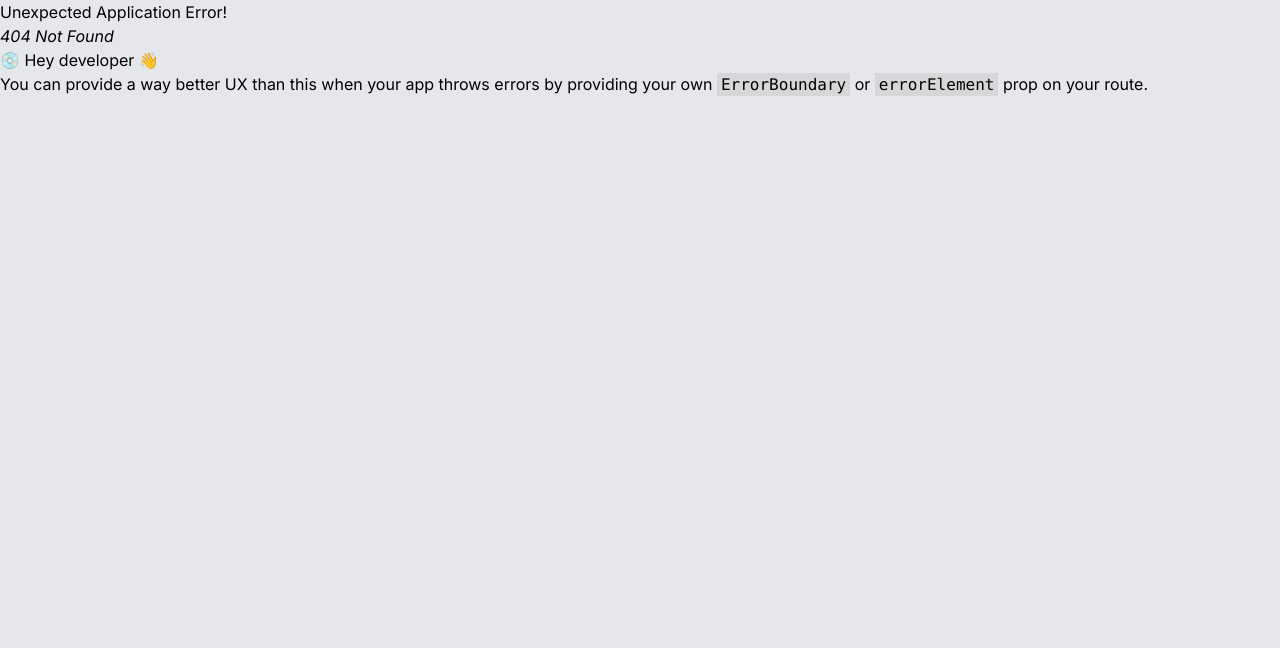
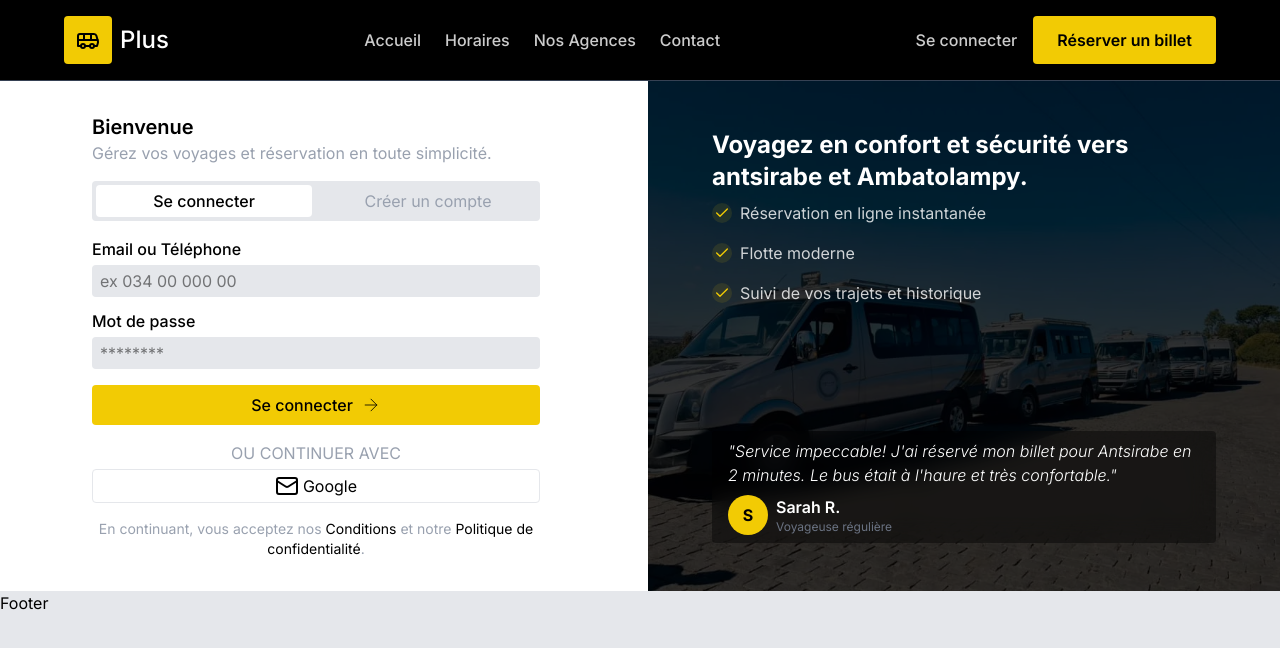
Before and after one commit to falinantenaina/cotram, a React (Vite) app in the folder frontend/: page /auth in a window 1280 px wide. Before the commit this address had no page. Shown: the top 648 px of the page. Built offline with nearby package versions, Linux system fonts and the light colour scheme.

Commit message:
Add auth page

```diff
--- a/frontend/src/components/Navbar.tsx
+++ b/frontend/src/components/Navbar.tsx
@@ -63,7 +63,7 @@ export const Navbar = () => {
         <ul className="flex items-center space-x-4 lg:space-x-6 max-md:hidden">
           {menus.map((menu, index) => (
             <li key={index}>
-              <Link to={menu.to} className="font-medium">
+              <Link to={menu.to} className="font-medium hover:text-white">
                 {menu.title}
               </Link>
             </li>
@@ -86,10 +86,13 @@ export const Navbar = () => {
           </div>
         ) : (
           <div className="space-x-4 max-md:hidden">
-            <Link to="/login" className="font-medium ">
+            <Link to="/auth" className="font-medium ">
               Se connecter
             </Link>
-            <button className="bg-primary text-black font-semibold px-6 py-3 rounded">
+            <button
+              className="bg-primary text-black font-semibold px-6 py-3 rounded cursor-pointer"
+              onClick={() => navigate("/reservation")}
+            >
               Réserver un billet
             </button>
           </div>
@@ -122,7 +125,11 @@ export const Navbar = () => {
               </div>
             ) : (
               <div>
-                <Link to="/login" className="flex items-center space-x-4">
+                <Link
+                  to="/auth"
+                  className="flex items-center space-x-4"
+                  onClick={() => setIsOpen(false)}
+                >
                   <LogIn color="#f2cb04" />
                   <span>Se connecter</span>
                 </Link>
--- a/frontend/src/components/layout/MainLayout.tsx
+++ b/frontend/src/components/layout/MainLayout.tsx
@@ -3,13 +3,13 @@ import { Navbar } from "../Navbar";
 
 const MainLayout = () => {
   return (
-    <>
+    <div className="max-w-480 mx-auto">
       <Navbar />
       <main>
         <Outlet />
       </main>
       <footer>Footer</footer>
-    </>
+    </div>
   );
 };
 
--- /dev/null
+++ b/frontend/src/components/ui/Container.tsx
@@ -0,0 +1,13 @@
+export const Container = ({
+  className,
+  children,
+}: {
+  className?: string;
+  children: React.ReactNode;
+}) => {
+  return (
+    <div className={`px-4 md:px-8 lg:px-16 ${className && className}`}>
+      {children}
+    </div>
+  );
+};
--- /dev/null
+++ b/frontend/src/pages/Auth.tsx
@@ -0,0 +1,197 @@
+import { ArrowRight, Check, Mail } from "lucide-react";
+import { useEffect, useState, type FormEvent } from "react";
+import { Link, useNavigate } from "react-router-dom";
+import cars from "../assets/car.webp";
+import { Container } from "../components/ui/Container";
+
+const Auth = () => {
+  const user = null;
+  const [tab, setTab] = useState<"login" | "register">("login");
+
+  const navigate = useNavigate();
+
+  const handleSubmit = (e: FormEvent<HTMLFormElement>) => {
+    e.preventDefault();
+    const formData = new FormData(e.currentTarget);
+    const identifier = formData.get("identifier") as string;
+    const password = formData.get("password") as string;
+    const confirmPassword = formData.get("confirmPassword");
+
+    console.log(identifier, password, confirmPassword);
+    e.currentTarget.reset();
+  };
+
+  useEffect(() => {
+    if (user) navigate("/");
+  }, []);
+  return (
+    <div className="bg-white">
+      <div className="grid grid-cols-1 md:grid-cols-2 md:gap-x-4">
+        <Container>
+          <div className="space-y-4 max-w-xs md:max-w-md mx-auto py-4 md:py-8">
+            <div>
+              <h2 className="text-xl font-semibold">Bienvenue</h2>
+              <p className="text-gray-400">
+                Gérez vos voyages et réservation en toute simplicité.
+              </p>
+            </div>
+            {/* Tab button */}
+            <div className="w-full flex items-center justify-center gap-x-2 bg-gray-200 text-gray-400 p-1 rounded">
+              <button
+                onClick={() => setTab("login")}
+                className={`w-full py-1 rounded cursor-pointer ${
+                  tab === "login" && "bg-white font-medium text-black"
+                }`}
+              >
+                Se connecter
+              </button>
+              <button
+                onClick={() => setTab("register")}
+                className={`w-full py-1 rounded cursor-pointer ${
+                  tab === "register" && "bg-white font-medium text-black"
+                }`}
+              >
+                Créer un compte
+              </button>
+            </div>
+            {/* Form */}
+            <form onSubmit={handleSubmit} className="space-y-3">
+              <div className="flex flex-col gap-y-1">
+                <label className="font-medium" htmlFor="identifier">
+                  Email ou Téléphone
+                </label>
+                <input
+                  className="bg-gray-200 rounded py-1 px-2 focus:outline-1 focus:outline-primary/50 focus:ring-1 focus:ring-primary/50"
+                  type="text"
+                  name="identifier"
+                  id="identifier"
+                  placeholder="ex 034 00 000 00"
+                  required
+                />
+              </div>
+              <div className="flex flex-col gap-y-1">
+                <label className="font-medium" htmlFor="password">
+                  Mot de passe
+                </label>
+                <input
+                  className="bg-gray-200 rounded py-1 px-2 focus:outline-1 focus:outline-primary/50 focus:ring-1 focus:ring-primary/50"
+                  type="password"
+                  name="password"
+                  id="password"
+                  placeholder="********"
+                  required
+                />
+              </div>
+              {tab === "register" && (
+                <div className="flex flex-col gap-y-1">
+                  <label className="font-medium" htmlFor="confirmPassword">
+                    Confirmer le mot de passe
+                  </label>
+                  <input
+                    className="bg-gray-200 rounded py-1 px-2 focus:outline-1 focus:outline-primary/50 focus:ring-1 focus:ring-primary/50"
+                    type="password"
+                    name="confirmPassword"
+                    id="confirmPassword"
+                    placeholder="********"
+                    required
+                  />
+                </div>
+              )}
+              <button className="bg-primary py-2 px-4 rounded w-full font-medium cursor-pointer mt-4 flex items-center justify-center gap-x-2">
+                <span>
+                  {tab === "login" ? "Se connecter" : "Créer un compte"}
+                </span>
+                <ArrowRight strokeWidth={1} className="size-5" />
+              </button>
+            </form>
+            <div className="space-y-1">
+              <p className="uppercase text-gray-400 text-center">
+                Ou continuer avec
+              </p>
+              <button className="w-full flex items-center justify-center gap-x-1 border border-gray-200 rounded px-4 py-1 cursor-pointer">
+                <Mail className="" />
+                <span>Google</span>
+              </button>
+            </div>
+            <p className="text-center text-gray-400 text-sm">
+              En continuant, vous acceptez nos{" "}
+              <Link className="text-black hover:underline" to="/conditions">
+                Conditions
+              </Link>{" "}
+              et notre{" "}
+              <Link
+                className="text-black hover:underline"
+                to="/confidentiality"
+              >
+                Politique de confidentialité
+              </Link>
+              .
+            </p>
+          </div>
+        </Container>
+        <div className="relative">
+          {/* Background image */}
+          <img
+            src={cars}
+            alt="car image background"
+            className="absolute inset-0 size-full object-cover z-10"
+          />
+          <div className="absolute inset-0 size-full bg-black/80 z-10 "></div>
+          <div className="z-50 relative text-white px-8 xl:px-16 py-12 flex flex-col justify-between h-full">
+            <div className="space-y-2">
+              <h2 className="text-2xl font-bold">
+                Voyagez en confort et sécurité vers antsirabe et Ambatolampy.
+              </h2>
+              <div>
+                <ul className="flex flex-col space-y-4">
+                  <li className="flex items-center gap-x-2">
+                    <div className="size-5 rounded-full bg-primary/10 flex items-center justify-center text-primary">
+                      <Check className="size-4" />
+                    </div>
+                    <p className="text-white/80">
+                      Réservation en ligne instantanée
+                    </p>
+                  </li>
+                  <li className="flex items-center gap-x-2">
+                    <div className="size-5 rounded-full bg-primary/10 flex items-center justify-center text-primary">
+                      <Check className="size-4" />
+                    </div>
+                    <p className="text-white/80">Flotte moderne</p>
+                  </li>
+                  <li className="flex items-center gap-x-2">
+                    <div className="size-5 rounded-full bg-primary/10 flex items-center justify-center text-primary">
+                      <Check className="size-4" />
+                    </div>
+                    <p className="text-white/80">
+                      Suivi de vos trajets et historique
+                    </p>
+                  </li>
+                </ul>
+              </div>
+            </div>
+            {/* Testimony */}
+            <div className="bg-black/40 py-2 px-4 rounded backdrop-blur-md space-y-2 ">
+              <blockquote className="font-light italic">
+                "Service impeccable! J'ai réservé mon billet pour Antsirabe en 2
+                minutes. Le bus était à l'haure et très confortable."
+              </blockquote>
+              <div className="flex items-center gap-x-2">
+                <div className="flex items-center justify-center bg-primary rounded-full text-black p-2 font-bold w-10">
+                  S
+                </div>
+                <div className="flex flex-col items-start">
+                  <span className="font-semibold">Sarah R.</span>
+                  <span className="text-xs text-gray-500">
+                    Voyageuse régulière
+                  </span>
+                </div>
+              </div>
+            </div>
+          </div>
+        </div>
+      </div>
+    </div>
+  );
+};
+
+export default Auth;
--- /dev/null
+++ b/frontend/src/pages/HomePage.tsx
@@ -0,0 +1,5 @@
+const HomePage = () => {
+  return <div>HomePage</div>;
+};
+
+export default HomePage;
--- /dev/null
+++ b/frontend/src/pages/Reservation.tsx
@@ -0,0 +1,5 @@
+const Reservation = () => {
+  return <div>Reservation</div>;
+};
+
+export default Reservation;
```
Also changed, not shown: frontend/src/App.tsx (+9 -2 lines), frontend/src/assets/car.webp (added).
